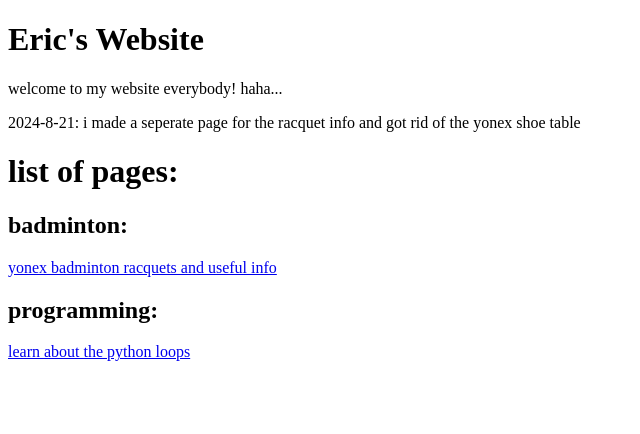
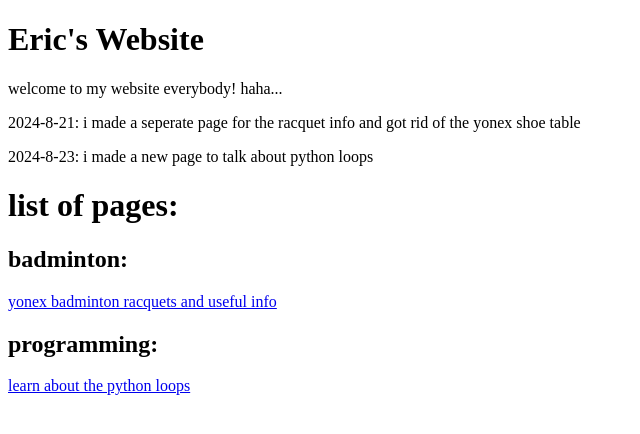
Before and after one commit to suntech-lab/exp-1, a plain HTML site: page forfun/website/index.html in a window 1280 px wide. Shown: the whole page, without its empty margins (0-640 px from the left). Drawn offline with Linux system fonts and the light colour scheme.

Commit message:
update updated

```diff
--- a/forfun/website/index.html
+++ b/forfun/website/index.html
@@ -8,6 +8,7 @@
         <h1>Eric's Website</h1>
         <p>welcome to my website everybody! haha...</p>
         <p>2024-8-21: i made a seperate page for the racquet info and got rid of the yonex shoe table</p>
+        <p>2024-8-23: i made a new page to talk about python loops</p>
         <h1>list of pages:</h1>
         <h2>badminton:</h2>
         <a href="badmintonracquets.html">yonex badminton racquets and useful info</a>
```
